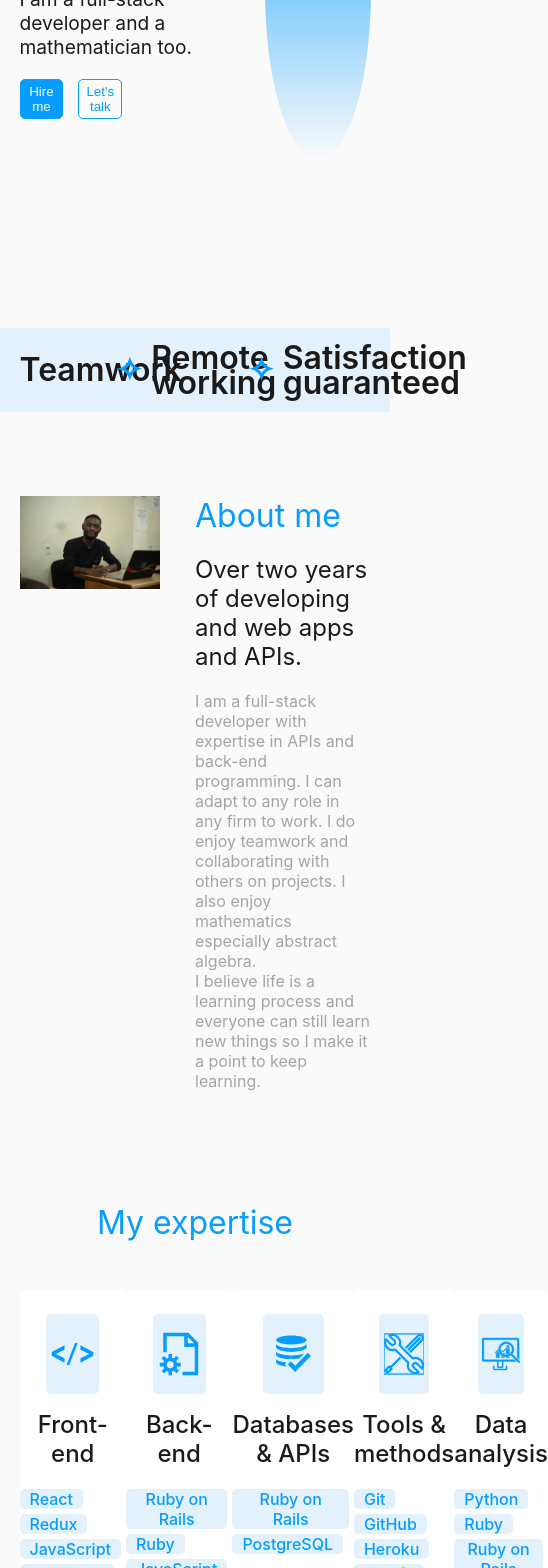
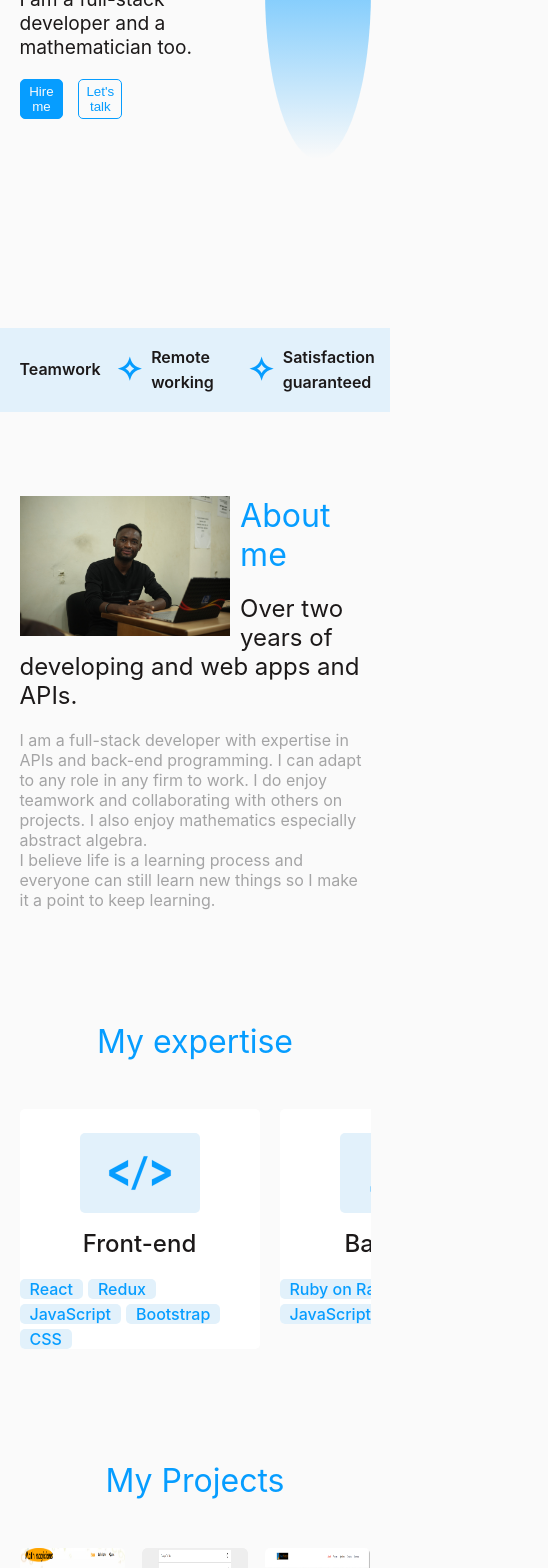
Before and after one commit to Elisha-Tetteyfio/my-portfolio1, a React (Create React App) app: page / in a window 390 px wide. Shown: the part 432-2000 px from the top of the page, 548 px wide, since content can reach past the window. Built offline with nearby package versions, Linux system fonts and the light colour scheme.

Commit message:
Complete ipad interface

```diff
--- a/src/components/Footer.js
+++ b/src/components/Footer.js
@@ -10,7 +10,7 @@ const Footer = () => {
     <div className={styles.footer}>
       <div className={styles.footer1}>
         <div>Gmail @ tetteyfioelisha@gmail.com</div>
-        <div className={styles.icons}>
+        <div className={`${styles.icons} ${styles.deskOnly}`}>
           <a href="https://github.com/Elisha-Tetteyfio" target="_blank" rel="noreferrer" className={styles.iconDiv}>
             <img src={github} alt="GitHub" className={styles.icon}/>
           </a>
--- a/src/components/Footer.module.css
+++ b/src/components/Footer.module.css
@@ -26,3 +26,13 @@
   color: #e2f1fb;
   background-color: #e2f1fb;
 }
+
+@media screen and (max-width: 768px) {
+  .deskOnly {
+    display: none;
+  }
+
+  .footer1 {
+    font-size: 1rem;
+  }
+}
--- a/src/components/SkillSet.js
+++ b/src/components/SkillSet.js
@@ -3,8 +3,7 @@ import Skill from "./Skill";
 import styles from "./SkillSet.module.css"
 
 const SkillSet = (skill) => {
-  const {name, skills} = skill;
-  // const {skills} = skills;
+  const {name} = skill;
   return(
     <div className={styles.card}>
       <div className={styles.imgDiv}><img src={skill.img} alt="icon"/></div>
--- a/src/components/SkillSet.module.css
+++ b/src/components/SkillSet.module.css
@@ -1,6 +1,5 @@
 .card {
   background-color: #fff;
-  width: 15rem;
   display: flow-root;
   font-size: 1.5rem;
   font-weight: 500;
@@ -28,3 +27,10 @@
   flex-wrap: wrap;
   margin-top: 1rem;
 }
+
+@media screen and (max-width: 768px) {
+  .card {
+    width: 15rem;
+    margin-right: 20px;
+  }
+}
--- a/src/segments/About.module.css
+++ b/src/segments/About.module.css
@@ -33,3 +33,19 @@
 .aboutRightText2 {
   color: #a4a4a5;
 }
+
+@media screen and (max-width: 768px) {
+  .about {
+    display: block;
+  }
+
+  .aboutLeft {
+    width: 60%;
+    margin-right: 10px;
+    float: left;
+  }
+
+  .aboutRight {
+    width: auto;
+  }
+}
--- a/src/segments/Contact.js
+++ b/src/segments/Contact.js
@@ -12,7 +12,7 @@ const Contact = () => {
       <div className={styles.contactSegment1}>
         <div className={styles.connect}>
           <div className={styles.connectHeader}>Connect with me</div>
-          <div>Be sure to connect with me on:</div>
+          <div className={styles.deskOnly}>Be sure to connect with me on:</div>
           <div className={styles.icons}>
             <div className={styles.iconDiv}>
               <a href="https://github.com/Elisha-Tetteyfio" target="_blank" rel="noreferrer">
@@ -37,7 +37,7 @@ const Contact = () => {
           </div>
         </div>
         <div className={styles.message}>
-          <div className={styles.messageHeader}>Contact me</div>
+          <div className={`${styles.messageHeader} ${styles.deskOnly}`}>Contact me</div>
           <div>
             <div className={styles.messageHeader1}>Send me a message</div>
             <form action="https://formspree.io/f/myyobwbp" method="POST">
--- a/src/segments/Contact.module.css
+++ b/src/segments/Contact.module.css
@@ -1,6 +1,5 @@
 .contactSegment {
   background-color: #e2f1fb;
-  /* margin-bottom: 50px; */
   display: flow-root;
 }
 
@@ -99,3 +98,17 @@ form {
   border: #069dff 1px solid;
   color: #e2f1fb;
 }
+
+@media screen and (max-width: 768px) {
+  .deskOnly {
+    display: none;
+  }
+
+  .contactSegment1 {
+    display: block;
+  }
+
+  .icons {
+    margin-bottom: 2rem;
+  }
+}
--- a/src/segments/Expertise.js
+++ b/src/segments/Expertise.js
@@ -12,26 +12,35 @@ const Expertise = () => {
     <div className={styles.expertise}>
       <div className={styles.title}>My expertise</div>
       <div className={styles.skills}>
+        <div className={styles.www}>
           <SkillSet
             name="Front-end"
             skills={["React", "Redux", "JavaScript", "Bootstrap", "CSS"]}
             img={frontend}
           />
+        </div>
+        <div>
           <SkillSet
             name="Back-end"
             skills={["Ruby on Rails", "Ruby", "JavaScript"]}
             img={backend}
           />
+        </div>
+        <div>
           <SkillSet
             name="Databases & APIs"
             skills={["Ruby on Rails", "PostgreSQL"]}
             img={databases}
           />
+        </div>
+        <div>
           <SkillSet
             name="Tools & methods"
             skills={["Git", "GitHub", "Heroku", "Netlify"]}
             img={tools}
           />
+        </div>
+        <div>
           <SkillSet
             name="Data analysis"
             skills={["Python", "Ruby", "Ruby on Rails"]}
@@ -39,6 +48,7 @@ const Expertise = () => {
           />
         </div>
       </div>
+    </div>
   )
 }
 
--- a/src/segments/Expertise.module.css
+++ b/src/segments/Expertise.module.css
@@ -14,3 +14,9 @@
   display: flex;
   justify-content: space-between;
 }
+
+@media screen and (max-width: 768px) {
+  .skills {
+    overflow-x: scroll;
+  }
+}
--- a/src/segments/Intro.js
+++ b/src/segments/Intro.js
@@ -32,21 +32,21 @@ const Intro = () => {
       <div className={styles.introDown}>
         <div className={styles.introDown1}>
           <div className={styles.introDown3}>
-            <div className={styles.introDown3ImDiv}><img src={teamwork} alt="Teamwork"/></div>
+            <div className={`${styles.introDown3ImDiv} ${styles.deskOnly}`}><img src={teamwork} alt="Teamwork"/></div>
             <div>Teamwork</div>
           </div>
           <div className={styles.introDown2}>
             &#x2727;
           </div>
           <div className={styles.introDown3}>
-            <div className={styles.introDown3ImDiv}><img src={remote} alt="remote"/></div>
+            <div className={`${styles.introDown3ImDiv} ${styles.deskOnly}`}><img src={remote} alt="remote"/></div>
             <div>Remote working</div>
           </div>
           <div className={styles.introDown2}>
             &#x2727;
           </div>
           <div className={styles.introDown3}>
-            <div className={styles.introDown3ImDiv}><img src={satisfaction} alt="satisfaction"/></div>
+            <div className={`${styles.introDown3ImDiv} ${styles.deskOnly}`}><img src={satisfaction} alt="satisfaction"/></div>
             <div>Satisfaction guaranteed</div>
           </div>
         </div>
--- a/src/segments/Intro.module.css
+++ b/src/segments/Intro.module.css
@@ -83,10 +83,6 @@
   width: 30%;
 }
 
-/* .introDown3 > div {
-  width: 49%;
-} */
-
 .introDown3 img {
   width: 100%;
   height: 5rem;
@@ -121,6 +117,10 @@
     border-radius: 50% 50% 50% 50%;
     margin: 0;
   }
+
+  .introDown3 {
+    font-size: 1rem;
+  }
 }
 
 /* @media screen and (max-width: 480px) {
```
Lines whose indentation alone changed are shown as unchanged.
